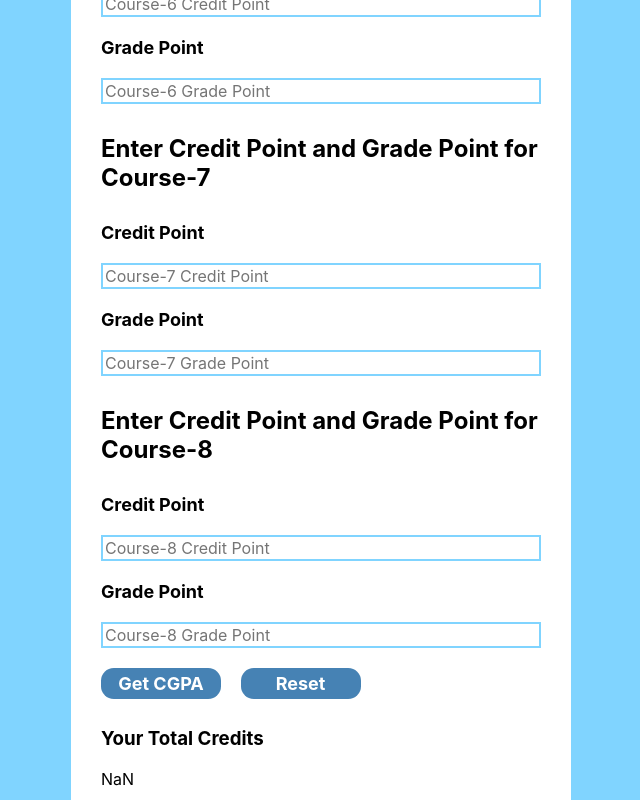
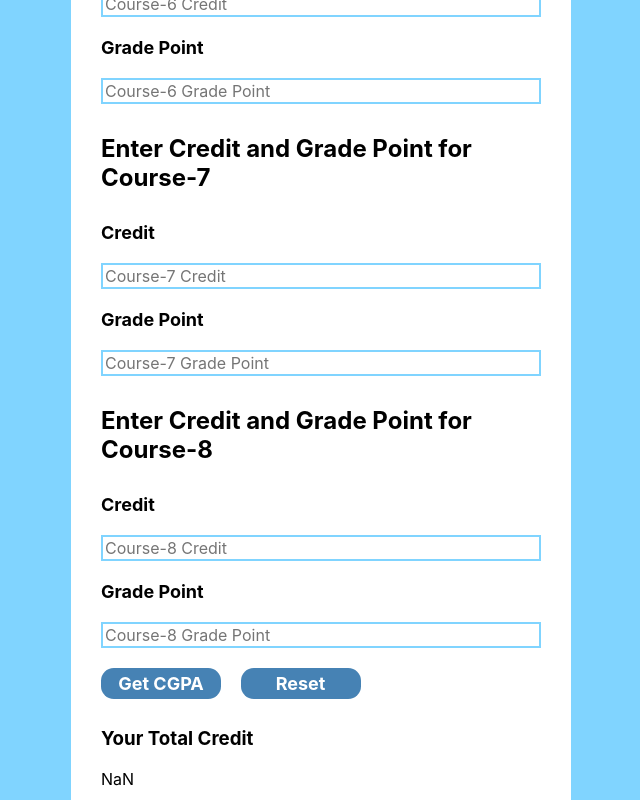
Before and after one commit to roopeshsn/cgpa-calculator, a plain HTML site: page index.html in a window 1280 px wide. Both pictures are taken after typing "Sample", "Sample", "Sample", "Sample", "Sample", "Sample" into the empty fields and a click on the button "Get CGPA". Shown: the part 1606-2406 px from the top of the page, without its empty margins (319-959 px from the left). Drawn offline with Linux system fonts and the light colour scheme.

Commit message:
html updated
html updated and committed

```diff
--- a/index.html
+++ b/index.html
@@ -22,12 +22,9 @@
     </header>
     <form autocomplete="off" id="my-form">
       <div class="course">
-        <h2>Enter Credit Point and Grade Point for Course-1</h2>
-        <label id="course-1-credits"><b>Credit Point</b></label>
-        <input
-          id="course-1-input-credits"
-          placeholder="Course-1 Credit Point"
-        />
+        <h2>Enter Credit and Grade Point for Course-1</h2>
+        <label id="course-1-credits"><b>Credit</b></label>
+        <input id="course-1-input-credits" placeholder="Course-1 Credit" />
         <label id="course-1-grade-points"><b>Grade Point</b></label>
         <input
           id="course-1-input-grade-points"
@@ -36,12 +33,9 @@
       </div>
 
       <div class="course">
-        <h2>Enter Credit Point and Grade Point for Course-2</h2>
-        <label id="course-2-credits"><b>Credit Point</b></label>
-        <input
-          id="course-2-input-credits"
-          placeholder="Course-2 Credit Point"
-        />
+        <h2>Enter Credit and Grade Point for Course-2</h2>
+        <label id="course-2-credits"><b>Credit</b></label>
+        <input id="course-2-input-credits" placeholder="Course-2 Credit" />
         <label id="course-2-grade-points"><b>Grade Point</b></label>
         <input
           id="course-2-input-grade-points"
@@ -50,12 +44,9 @@
       </div>
 
       <div class="course">
-        <h2>Enter Credit Point and Grade Point for Course-3</h2>
-        <label id="course-3-credits"><b>Credit Point</b></label>
-        <input
-          id="course-3-input-credits"
-          placeholder="Course-3 Credit Point"
-        />
+        <h2>Enter Credit and Grade Point for Course-3</h2>
+        <label id="course-3-credits"><b>Credit</b></label>
+        <input id="course-3-input-credits" placeholder="Course-3 Credit" />
         <label id="course-3-grade-points"><b>Grade Point</b></label>
         <input
           id="course-3-input-grade-points"
@@ -64,12 +55,9 @@
       </div>
 
       <div class="course">
-        <h2>Enter Credit Point and Grade Point for Course-4</h2>
-        <label id="course-4-credits"><b>Credit Point</b></label>
-        <input
-          id="course-4-input-credits"
-          placeholder="Course-4 Credit Point"
-        />
+        <h2>Enter Credit and Grade Point for Course-4</h2>
+        <label id="course-4-credits"><b>Credit</b></label>
+        <input id="course-4-input-credits" placeholder="Course-4 Credit" />
         <label id="course-4-grade-points"><b>Grade Point</b></label>
         <input
           id="course-4-input-grade-points"
@@ -78,12 +66,9 @@
       </div>
 
       <div class="course">
-        <h2>Enter Credit Point and Grade Point for Course-5</h2>
-        <label id="course-5-credits"><b>Credit Point</b></label>
-        <input
-          id="course-5-input-credits"
-          placeholder="Course-5 Credit Point"
-        />
+        <h2>Enter Credit and Grade Point for Course-5</h2>
+        <label id="course-5-credits"><b>Credit</b></label>
+        <input id="course-5-input-credits" placeholder="Course-5 Credit" />
         <label id="course-5-grade-points"><b>Grade Point</b></label>
         <input
           id="course-5-input-grade-points"
@@ -92,12 +77,9 @@
       </div>
 
       <div class="course">
-        <h2>Enter Credit Point and Grade Point for Course-6</h2>
-        <label id="course-6-credits"><b>Credit Point</b></label>
-        <input
-          id="course-6-input-credits"
-          placeholder="Course-6 Credit Point"
-        />
+        <h2>Enter Credit and Grade Point for Course-6</h2>
+        <label id="course-6-credits"><b>Credit</b></label>
+        <input id="course-6-input-credits" placeholder="Course-6 Credit" />
         <label id="course-6-grade-points"><b>Grade Point</b></label>
         <input
           id="course-6-input-grade-points"
@@ -106,12 +88,9 @@
       </div>
 
       <div class="course">
-        <h2>Enter Credit Point and Grade Point for Course-7</h2>
-        <label id="course-7-credits"><b>Credit Point</b></label>
-        <input
-          id="course-7-input-credits"
-          placeholder="Course-7 Credit Point"
-        />
+        <h2>Enter Credit and Grade Point for Course-7</h2>
+        <label id="course-7-credits"><b>Credit</b></label>
+        <input id="course-7-input-credits" placeholder="Course-7 Credit" />
         <label id="course-7-grade-points"><b>Grade Point</b></label>
         <input
           id="course-7-input-grade-points"
@@ -120,12 +99,9 @@
       </div>
 
       <div class="course">
-        <h2>Enter Credit Point and Grade Point for Course-8</h2>
-        <label id="course-8-credits"><b>Credit Point</b></label>
-        <input
-          id="course-8-input-credits"
-          placeholder="Course-8 Credit Point"
-        />
+        <h2>Enter Credit and Grade Point for Course-8</h2>
+        <label id="course-8-credits"><b>Credit</b></label>
+        <input id="course-8-input-credits" placeholder="Course-8 Credit" />
         <label id="course-8-grade-points"><b>Grade Point</b></label>
         <input
           id="course-8-input-grade-points"
@@ -139,9 +115,9 @@
           <button id="reset-button">Reset</button>
         </div>
         <div class="cgpa" id="cgpa-card">
-          <h3>Your Total Credits</h3>
+          <h3>Your Total Credit</h3>
           <div id="total-credits"></div>
-          <h3>Your Total Credit Points</h3>
+          <h3>Your Total Credit Point (Credit × Grade Point)</h3>
           <div id="total-credit-points"></div>
           <h3>Your CGPA</h3>
           <div id="cgpa"></div>
```
